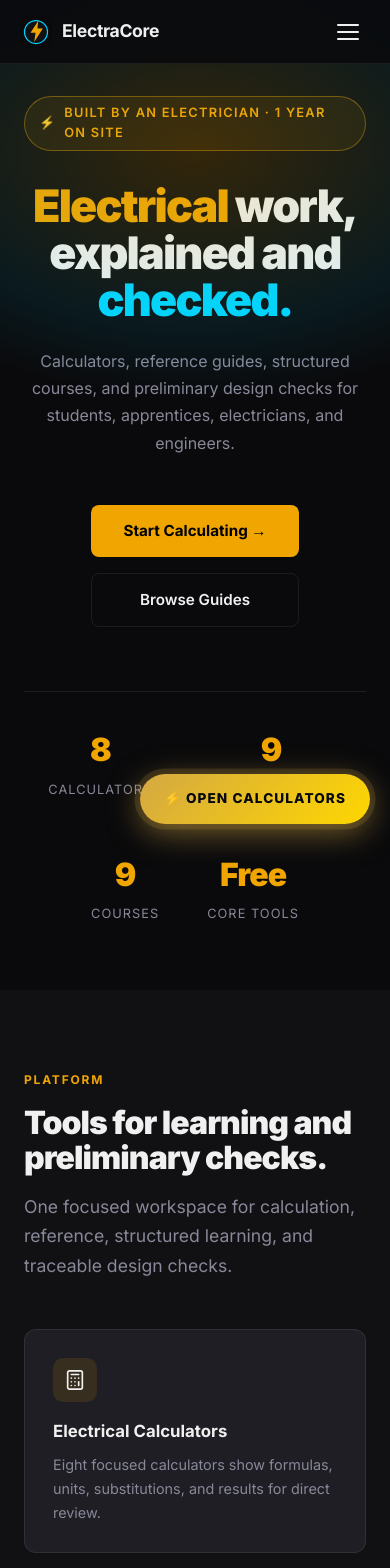
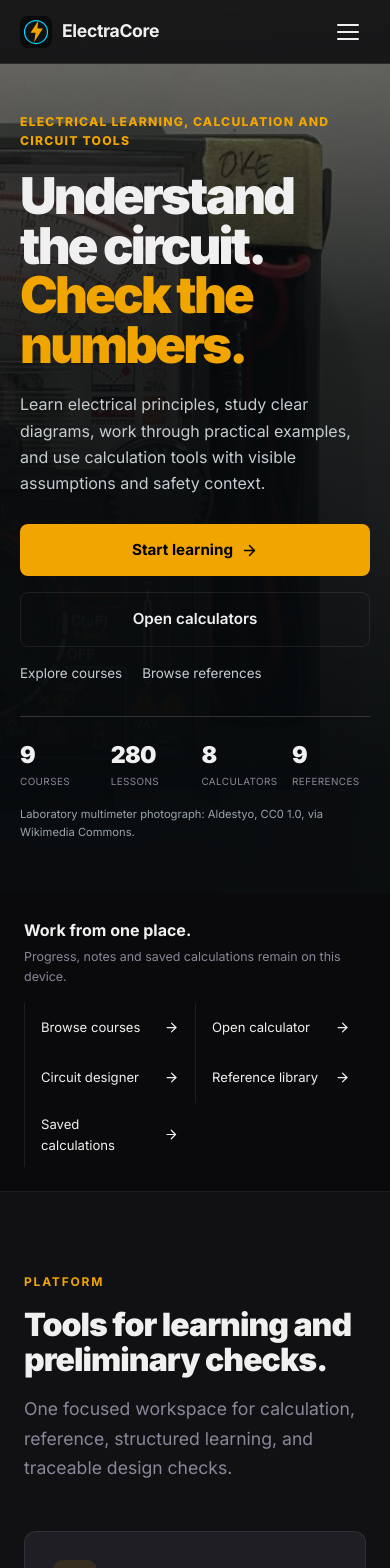
Before and after one commit to Jonta254/electracore, a Next.js app: page / in a window 390 px wide. Shown: the top 1568 px of the page. Built offline with nearby package versions, Linux system fonts and the light colour scheme.

Commit message:
feat: surface professional learning homepage

```diff
--- a/app/globals.css
+++ b/app/globals.css
@@ -503,3 +503,41 @@ html, body { max-width: 100%; overflow-x: clip; }
   .lesson-right .lesson-type-badge { display: none; }
   .lesson-duration { font-size: .68rem; }
 }
+
+/* Homepage instrument-led hero */
+.hero { min-height:min(860px,100svh); display:grid; align-items:end; padding:8rem max(1.25rem,calc((100vw - 1180px)/2)) 3.25rem; position:relative; overflow:hidden; }
+.hero-photo { object-fit:cover; object-position:62% 48%; }
+.hero-overlay { position:absolute; inset:0; background:linear-gradient(90deg,rgba(7,10,12,.97) 0%,rgba(7,10,12,.88) 42%,rgba(7,10,12,.35) 72%,rgba(7,10,12,.55) 100%),linear-gradient(0deg,rgba(7,10,12,.88),transparent 48%); }
+.hero-content { position:relative; width:min(720px,100%); }
+.hero .hero-badge { display:block; padding:0; border:0; border-radius:0; background:none; color:var(--core); font-size:.76rem; font-weight:750; text-align:left; text-transform:uppercase; letter-spacing:.1em; margin-bottom:1.25rem; }
+.hero .hero-title { font-size:clamp(2.65rem,6.5vw,5.8rem); font-weight:850; text-align:left; line-height:.98; letter-spacing:-.055em; margin-bottom:1.35rem; text-wrap:balance; }
+.hero .hero-sub { font-size:clamp(1rem,1.5vw,1.14rem); color:#C5CDD1; text-align:left; max-width:630px; margin-bottom:1.7rem; line-height:1.65; }
+.hero .hero-actions { justify-content:flex-start; margin-bottom:1rem; }
+.hero-links { display:flex; gap:1.25rem; margin-bottom:2rem; }
+.hero-links a { color:#C5CDD1; font-size:.84rem; text-underline-offset:4px; }
+.hero .hero-stats { display:flex; gap:clamp(1.2rem,4vw,2.8rem); flex-wrap:wrap; justify-content:flex-start; padding-top:1.25rem; border-top:1px solid rgba(255,255,255,.16); width:100%; max-width:650px; }
+.hero .hero-stat { text-align:left; }
+.hero .hero-stat-num { font-size:1.45rem; font-weight:850; color:var(--text); }
+.hero-credit { margin-top:1rem; color:#98A4AC; font-size:.7rem; }
+.quick-access { max-width:1180px; margin:0 auto; padding:1.5rem; display:grid; grid-template-columns:minmax(220px,.7fr) 1.6fr; gap:2rem; border-bottom:1px solid var(--border); }
+.quick-access p { display:grid; align-content:center; gap:.2rem; }
+.quick-access p span { color:var(--text-dim); font-size:.78rem; }
+.quick-access > div { display:grid; grid-template-columns:repeat(3,minmax(0,1fr)); }
+.quick-access a { min-height:50px; display:flex; align-items:center; justify-content:space-between; gap:.7rem; padding:.7rem 1rem; border-left:1px solid var(--border); color:var(--text); text-decoration:none; font-size:.82rem; }
+.quick-access a:hover { background:rgba(var(--core-rgb),.06); color:var(--core); }
+@media (max-width:760px) {
+  .hero { min-height:780px; padding-top:7rem; }
+  .hero-photo { object-position:68% center; }
+  .hero-overlay { background:linear-gradient(0deg,rgba(7,10,12,.98) 12%,rgba(7,10,12,.86) 62%,rgba(7,10,12,.48)); }
+  .hero .hero-title { font-size:clamp(2.55rem,13vw,4rem); }
+  .hero .hero-stats { display:grid; grid-template-columns:repeat(4,1fr); gap:.8rem; }
+  .hero .hero-stat-label { font-size:.62rem; letter-spacing:.04em; }
+  .quick-access { grid-template-columns:1fr; gap:1rem; }
+  .quick-access > div { grid-template-columns:1fr 1fr; }
+}
+@media (max-width:380px) {
+  .hero { min-height:820px; }
+  .hero .hero-stats { grid-template-columns:1fr 1fr; }
+  .quick-access > div { grid-template-columns:1fr; }
+  .quick-access a { border-left:0; border-top:1px solid var(--border); }
+}
--- a/app/page.tsx
+++ b/app/page.tsx
@@ -1,8 +1,8 @@
 "use client";
 import React, { useEffect, useRef, useState } from "react";
 import Link from "next/link";
-import { ElectraCoreLogoMark } from "./components/Logo";
-import { BookOpen, Cable, Calculator, FileText, GraduationCap, Workflow } from "lucide-react";
+import Image from "next/image";
+import { ArrowRight, BookOpen, Cable, Calculator, FileText, GraduationCap, Workflow } from "lucide-react";
 
 /* ─────────────────────────────────────────────────────────────
    "Who it's for" — real electrical illustrations, one per audience.
@@ -380,9 +380,14 @@ const WHO = [
 export default function HomePage() {
   const revealRefs = useRef<HTMLElement[]>([]);
   const [activeWho, setActiveWho] = useState(0);
-  const [menuOpen, setMenuOpen] = useState(false);
+  const [hasProgress, setHasProgress] = useState(false);
 
   useEffect(() => {
+    try {
+      setHasProgress(Boolean(localStorage.getItem("ec-progress") || localStorage.getItem("electracore.learning.v2")));
+    } catch {
+      setHasProgress(false);
+    }
     const obs = new IntersectionObserver(
       (entries) => entries.forEach((e) => { if (e.isIntersecting) e.target.classList.add("visible"); }),
       { threshold: 0.1 }
@@ -397,82 +402,36 @@ export default function HomePage() {
 
   return (
     <>
-      {/* FLOATING CTA */}
-      <a href="/calculate" className="float-cta" aria-label="Open calculators">
-        ⚡ Open Calculators
-      </a>
-
-      {/* NAV */}
-      <nav className="nav">
-        <Link href="/" className="nav-logo">
-          <ElectraCoreLogoMark size={32} />
-          <span className="nav-logo-text">ElectraCore</span>
-        </Link>
-        <div className="nav-links">
-          {NAV_LINKS.map((l) => (
-            <Link key={l.href} href={l.href} className="nav-link">{l.label}</Link>
-          ))}
-        </div>
-        <Link href="/calculate" className="nav-cta">Open Calculator</Link>
-        <button
-          className="nav-hamburger"
-          style={{ display: "none", flexDirection: "column", gap: 5, background: "none", border: "none", cursor: "pointer", padding: 4 }}
-          onClick={() => setMenuOpen(m => !m)}
-          aria-label="Menu"
-        >
-          <span style={{ display: "block", width: 22, height: 2, background: "#F2F0FC", borderRadius: 2 }} />
-          <span style={{ display: "block", width: 22, height: 2, background: "#F2F0FC", borderRadius: 2 }} />
-          <span style={{ display: "block", width: 22, height: 2, background: "#F2F0FC", borderRadius: 2 }} />
-        </button>
-      </nav>
-
-      {/* MOBILE NAV OVERLAY */}
-      {menuOpen && (
-        <div style={{ position: "fixed", inset: 0, top: 64, zIndex: 800, background: "rgba(7,8,16,0.97)", backdropFilter: "blur(20px)", display: "flex", flexDirection: "column", alignItems: "center", justifyContent: "center", gap: "2rem", padding: "2rem" }}>
-          {NAV_LINKS.map((l) => (
-            <a key={l.href} href={l.href} onClick={() => setMenuOpen(false)} style={{ fontFamily: "inherit", fontSize: "2rem", fontWeight: 800, letterSpacing: "0.08em", color: "#F2F0FC", textDecoration: "none" }}>{l.label}</a>
-          ))}
-          <a href="/calculate" onClick={() => setMenuOpen(false)} style={{ background: "linear-gradient(135deg,#D4A843,#FFD700)", color: "#07080F", fontFamily: "inherit", fontWeight: 800, fontSize: "1rem", letterSpacing: "0.12em", textTransform: "uppercase", padding: "1rem 2.5rem", borderRadius: 12, textDecoration: "none", marginTop: "0.5rem" }}>Open Calculators →</a>
-        </div>
-      )}
-
       {/* HERO */}
       <section className="hero">
-        <div className="hero-glow" />
-        <div className="hero-badge">
-          <span>⚡</span> Built by an Electrician · 1 Year on Site
-        </div>
-        <h1 className="hero-title">
-          <span className="accent">Electrical</span> work,<br />
-          explained and <span className="volt">checked.</span>
-        </h1>
-        <p className="hero-sub">
-          Calculators, reference guides, structured courses, and preliminary design checks for students, apprentices, electricians, and engineers.
-        </p>
-        <div className="hero-actions">
-          <Link href="/calculate" className="btn-primary">Start Calculating →</Link>
-          <Link href="/guides" className="btn-ghost">Browse Guides</Link>
-        </div>
-        <div className="hero-stats">
-          <div className="hero-stat">
-            <span className="hero-stat-num">8</span>
-            <span className="hero-stat-label">Calculators</span>
+        <Image className="hero-photo" src="/electracore-lab-multimeter.jpg" alt="Digital multimeter and test leads arranged on an electrical laboratory bench" fill priority sizes="100vw" />
+        <div className="hero-overlay" />
+        <div className="hero-content">
+          <p className="hero-badge">Electrical learning, calculation and circuit tools</p>
+          <h1 className="hero-title">Understand the circuit.<br /><span className="accent">Check the numbers.</span></h1>
+          <p className="hero-sub">Learn electrical principles, study clear diagrams, work through practical examples, and use calculation tools with visible assumptions and safety context.</p>
+          <div className="hero-actions">
+            <Link href="/learn" className="btn-primary">{hasProgress ? "Continue learning" : "Start learning"}<ArrowRight size={17} aria-hidden="true" /></Link>
+            <Link href="/calculate" className="btn-ghost">Open calculators</Link>
           </div>
-          <div className="hero-stat">
-            <span className="hero-stat-num">9</span>
-            <span className="hero-stat-label">Reference Guides</span>
-          </div>
-          <div className="hero-stat">
-            <span className="hero-stat-num">9</span>
-            <span className="hero-stat-label">Courses</span>
-          </div>
-          <div className="hero-stat">
-            <span className="hero-stat-num">Free</span>
-            <span className="hero-stat-label">Core Tools</span>
-          </div>
+          <div className="hero-links"><Link href="/learn">Explore courses</Link><Link href="/guides">Browse references</Link></div>
+          <dl className="hero-stats">
+            <div className="hero-stat"><dt className="hero-stat-num">9</dt><dd className="hero-stat-label">Courses</dd></div>
+            <div className="hero-stat"><dt className="hero-stat-num">280</dt><dd className="hero-stat-label">Lessons</dd></div>
+            <div className="hero-stat"><dt className="hero-stat-num">8</dt><dd className="hero-stat-label">Calculators</dd></div>
+            <div className="hero-stat"><dt className="hero-stat-num">9</dt><dd className="hero-stat-label">References</dd></div>
+          </dl>
+          <p className="hero-credit">Laboratory multimeter photograph: Aldestyo, CC0 1.0, via Wikimedia Commons.</p>
         </div>
       </section>
 
+      <nav className="quick-access" aria-label="Quick access">
+        <p><strong>Work from one place.</strong><span>Progress, notes and saved calculations remain on this device.</span></p>
+        <div>{[
+          ["Browse courses", "/learn"], ["Open calculator", "/calculate"], ["Circuit designer", "/design"],
+          ["Reference library", "/guides"], ["Saved calculations", "/calculate#saved-calculations"],
+        ].map(([label, href]) => <Link key={href} href={href}>{label}<ArrowRight size={15} aria-hidden="true" /></Link>)}</div>
+      </nav>
       {/* FEATURES */}
       <section style={{ background: "var(--bg2)", padding: "5rem 1.5rem" }}>
         <div style={{ maxWidth: 1100, margin: "0 auto" }}>
```
Also changed, not shown: public/electracore-lab-multimeter.jpg (added), 2 other files (tests, documents, lock files or other folders).
